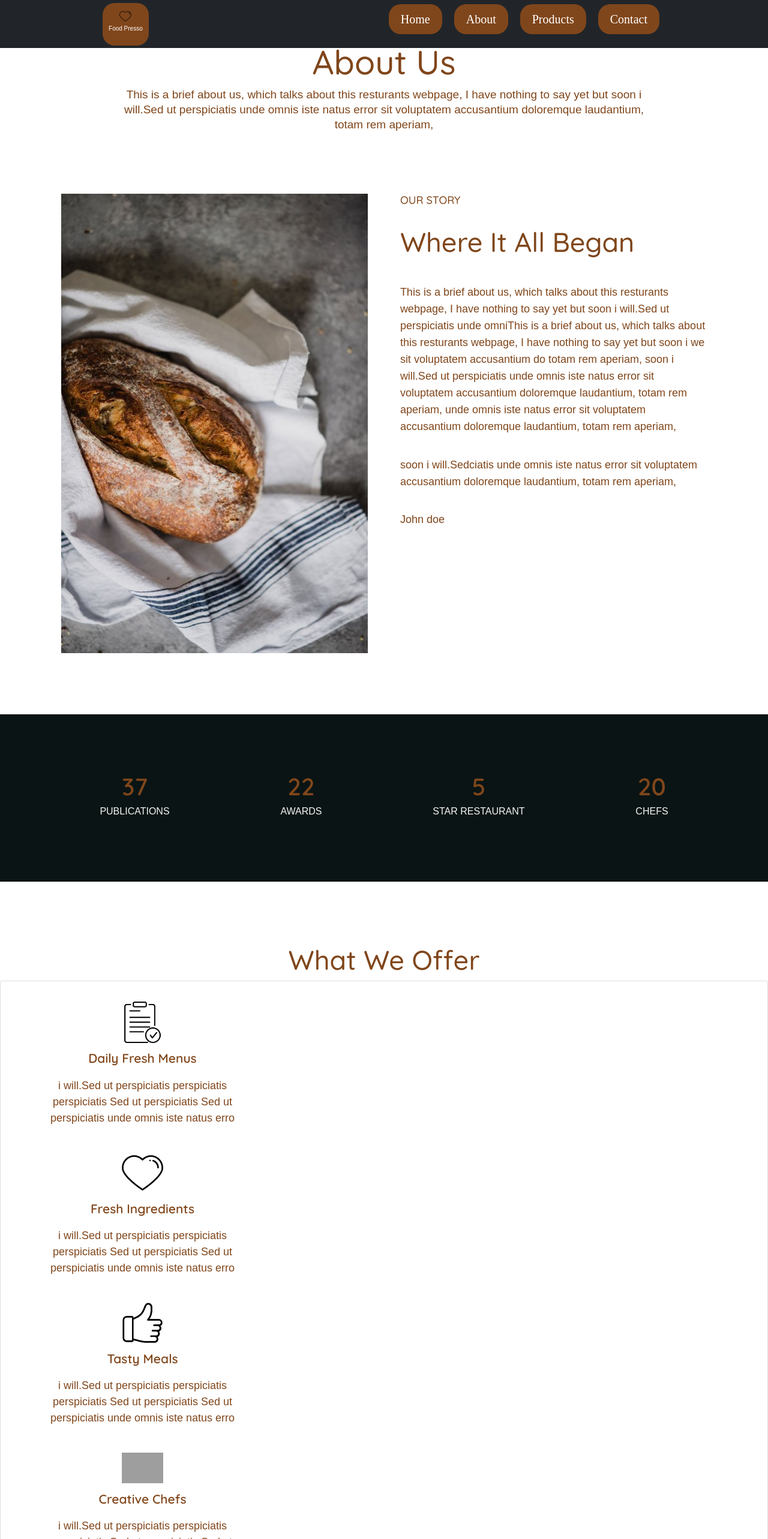
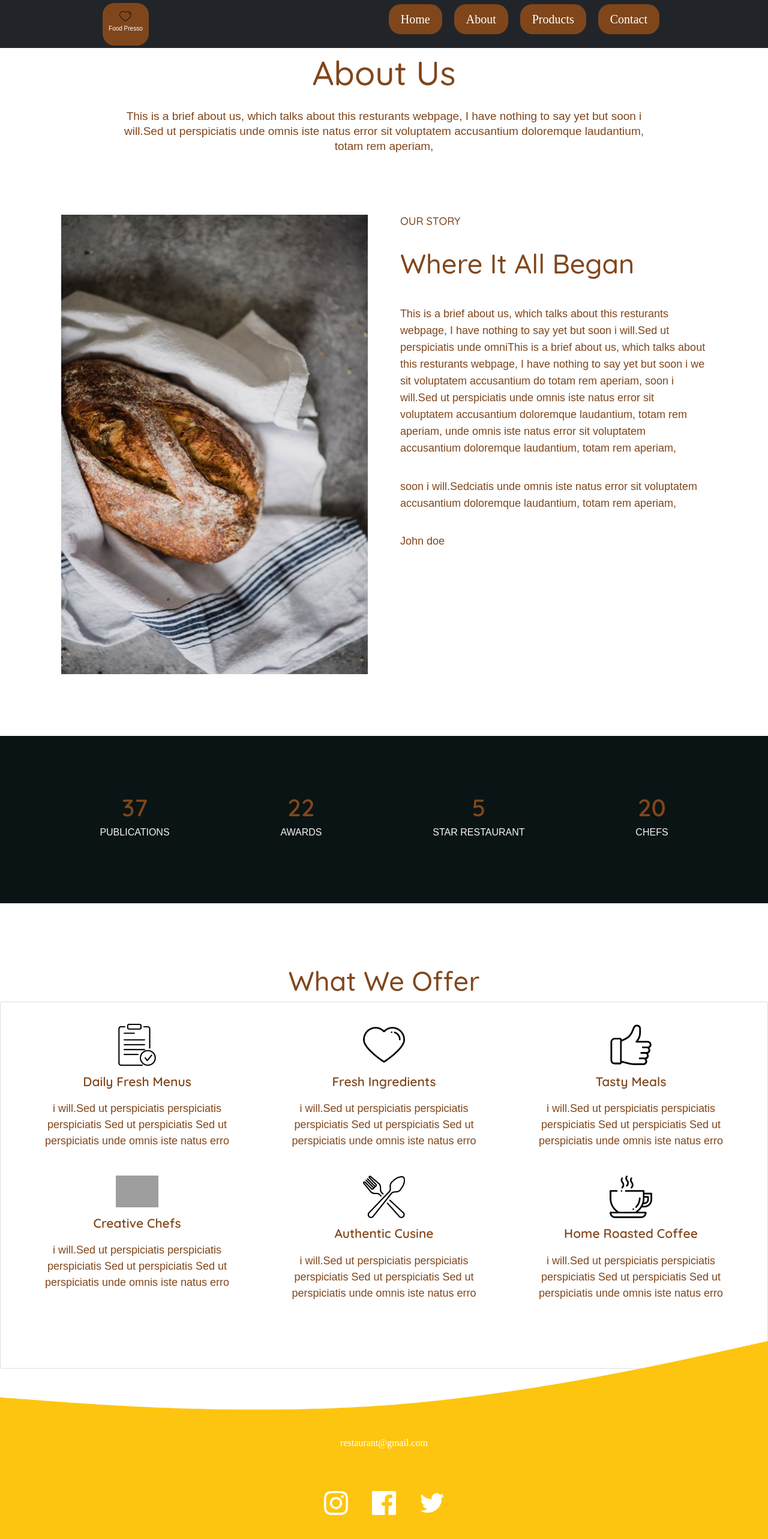
Before and after one commit to joseph-birara/SideHustle_Internship_ProjectOne, a React (Create React App) app in the folder restaurant_website/: page /about in a window 1280 px wide. Shown: the top 2566 px of the page at 60% size. Built offline with nearby package versions, Linux system fonts and the light colour scheme; grey boxes are pictures that could not be loaded.

Commit message:
fixed about

```diff
--- a/restaurant_website/src/Components/About Page/About.css
+++ b/restaurant_website/src/Components/About Page/About.css
@@ -6,9 +6,9 @@ b, h1, h2{
 p{
     font-family: 'Karla', sans-serif;
 }
-.mainDiv{
+/* .mainDiv{
     margin-top: 70px !important;
-}
+} */
 /* about section */
 .innerText{
     margin-inline: 15%;
@@ -18,6 +18,8 @@ p{
 .innerText h1{
     font-size: 3.5em;
     color: #80461b;
+    padding-bottom: 2%;
+    padding-top: 2%;
 }
 .innerText p{
     font-size: 19px;
@@ -88,8 +90,9 @@ p{
 /* card */
 .card{
     display: flex;
+    flex-direction: row !important;
     justify-content: space-between;
-    padding-inline: 5%;
+    padding-inline: 4%;
     flex-wrap: wrap;
     padding-bottom: 8%;
 }
--- a/restaurant_website/src/Components/HomePage/Dishes.js
+++ b/restaurant_website/src/Components/HomePage/Dishes.js
@@ -13,7 +13,7 @@ const Dishes=() =>{
             </Row>
             <Row>
                 <Col md={{span: 3, offset: 1}} >
-                <img src="./cheff.jpg" className="img"></img>
+                <img src="./cheff.jpg" className="img" alt="chef"></img>
                 </Col>
                 <Col md={{span: 4, offset: 1}}>
                     <h4>We provide best quality food to our customers. They always give us
--- a/restaurant_website/src/Components/HomePage/HomePage.js
+++ b/restaurant_website/src/Components/HomePage/HomePage.js
@@ -5,7 +5,7 @@ function HomePage() {
       <>
     <div>
         <div >
-     <img   src="./home.jpg" className="pic" />
+     <img   src="./home.jpg" className="pic" alt="home" />
        </div>
        <div className="contents">
             <h1 className="heading">Food Presso</h1>
```
Also changed, not shown: 1 other file (tests, documents, lock files or other folders).
